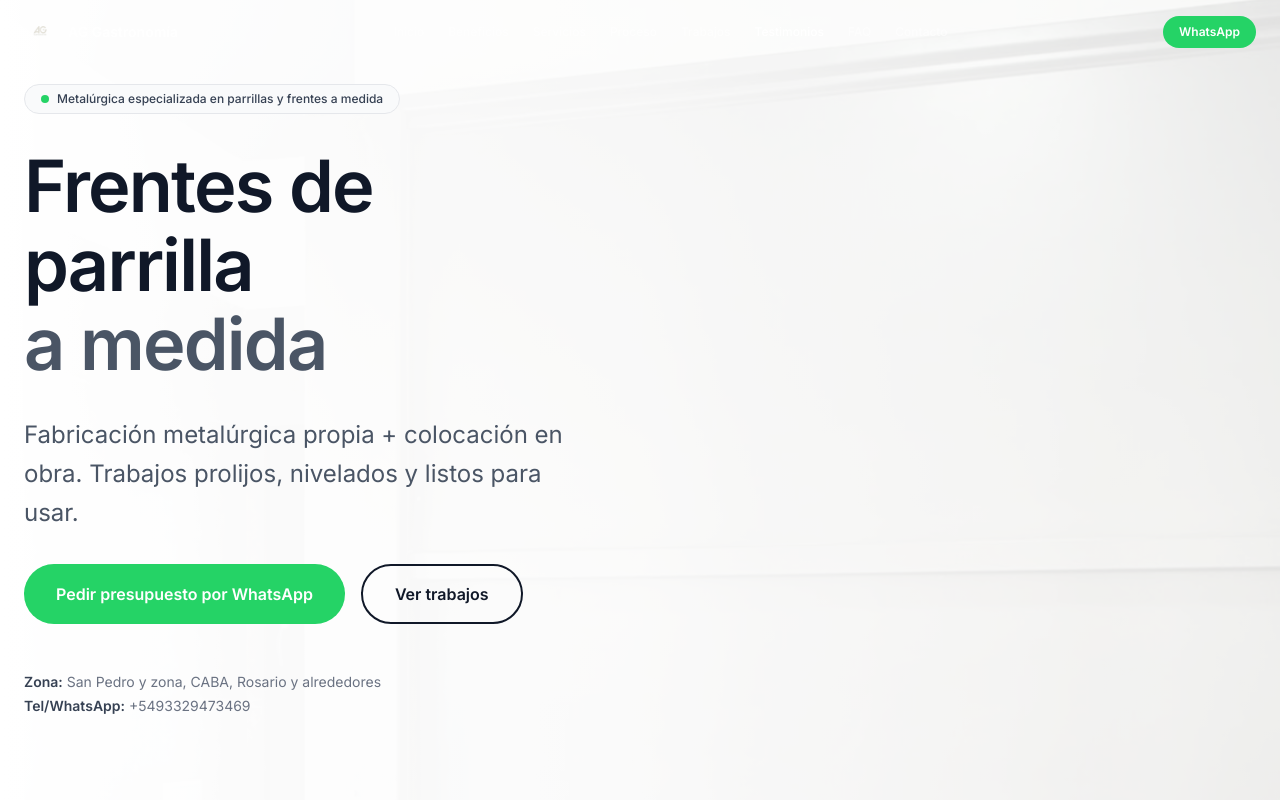
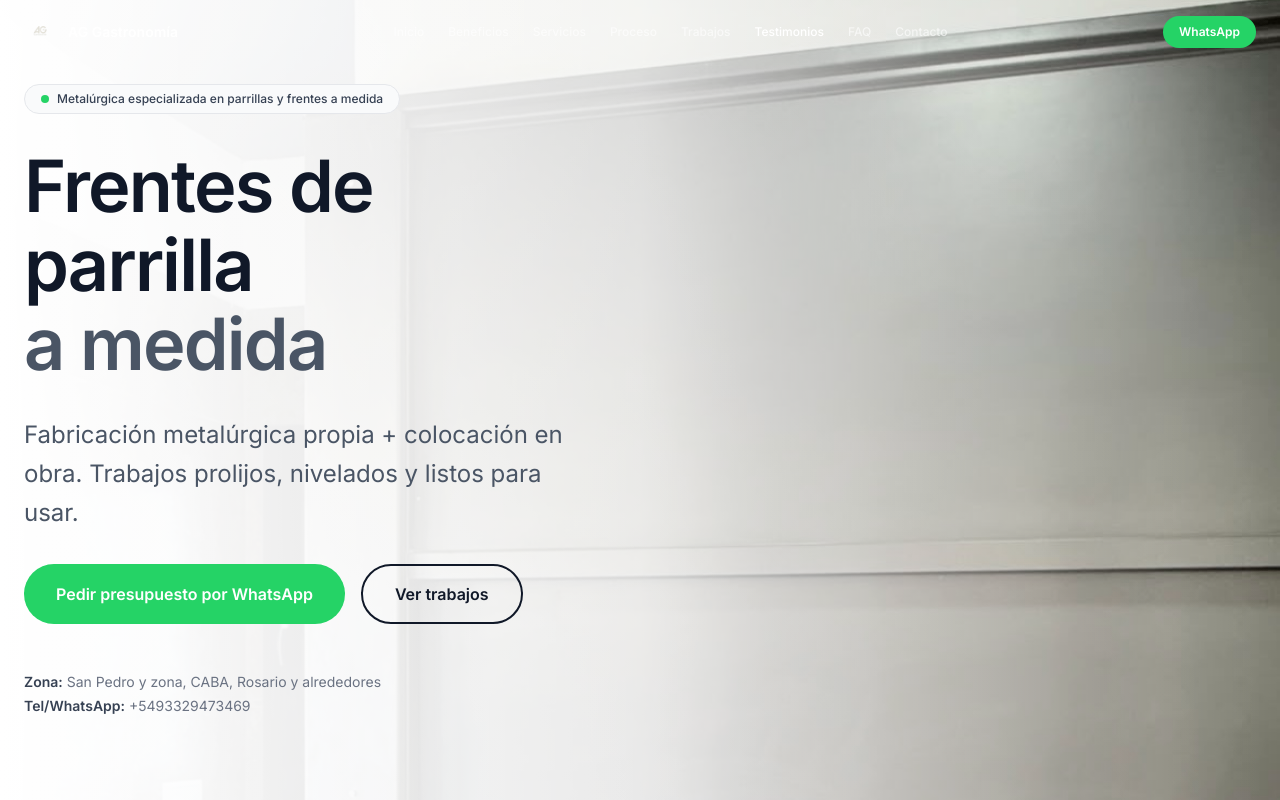
Before and after one commit to bautigr02/ag-landing, a Next.js app: page / in a window 1280 px wide. Shown: the top 800 px of the page. Built offline with nearby package versions, Linux system fonts and the light colour scheme.

Commit message:
fix deploy

```diff
--- a/src/sections/Hero.tsx
+++ b/src/sections/Hero.tsx
@@ -29,17 +29,21 @@
 
   return (
     <div ref={containerRef} className="relative min-h-screen">
-      {/* Imagen de fondo */}
-      <div className="absolute inset-0 z-0">
+      {/* Imagen de fondo - visible desde el medio hacia la derecha */}
+      <div className="absolute inset-0 z-0 overflow-hidden">
+        <div className="absolute inset-0">
           <Image
             src="/galeria/IMG_6992.jpeg"
             alt="Frente de parrilla instalado por AG División Gastronomía"
             fill
             priority
-          className="object-cover"
+            className="object-cover object-[center_right]"
           />
-        <div className="absolute inset-0 bg-gradient-to-r from-white via-white/90 to-white/70" />
-        <div className="absolute inset-0 bg-white/40 lg:bg-white/60" />
+        </div>
+        {/* Degradado desde la izquierda (opaco) hacia el centro (transparente) */}
+        <div className="absolute inset-0 bg-gradient-to-r from-white via-white/80 via-50% to-transparent" />
+        {/* Overlay sutil adicional para mejor legibilidad del texto */}
+        <div className="absolute inset-0 bg-gradient-to-r from-white/60 via-white/20 to-transparent lg:from-white/50 lg:via-white/10" />
       </div>
 
       {/* Sticky container */}
```
Lines whose indentation alone changed are shown as unchanged.
